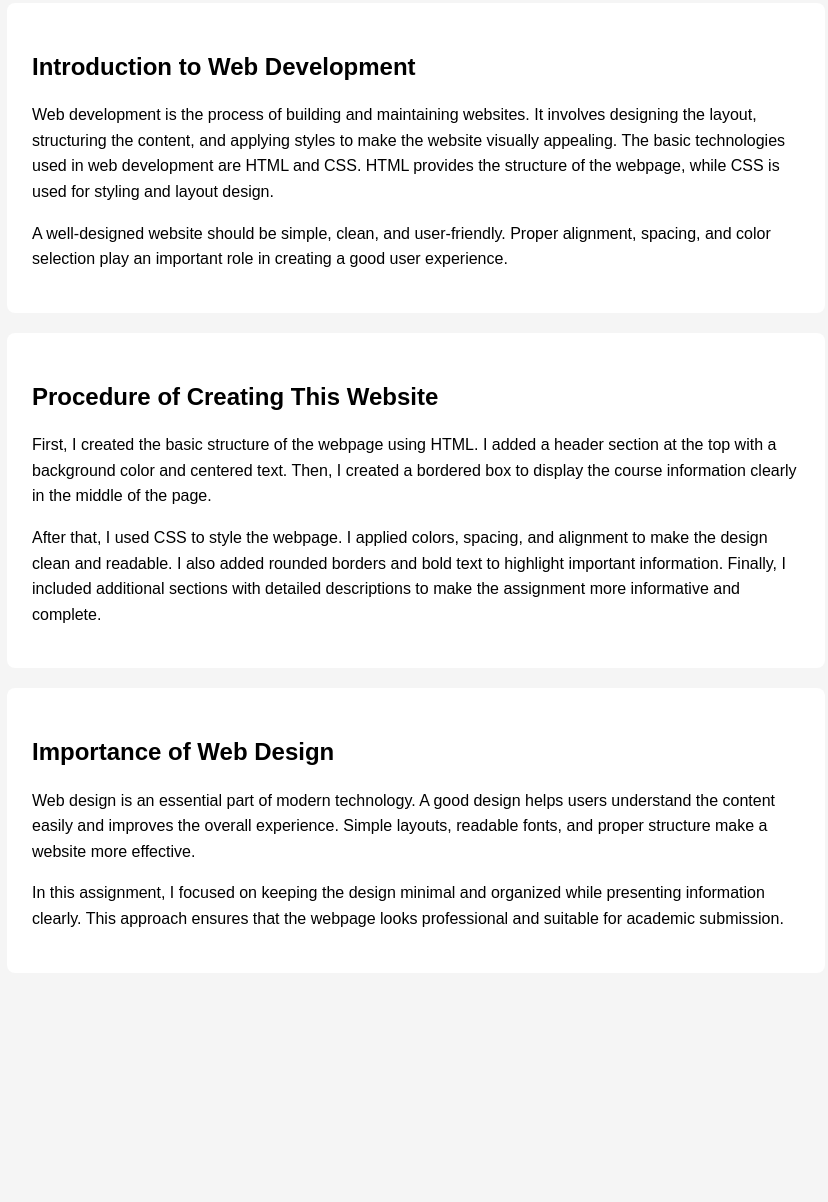
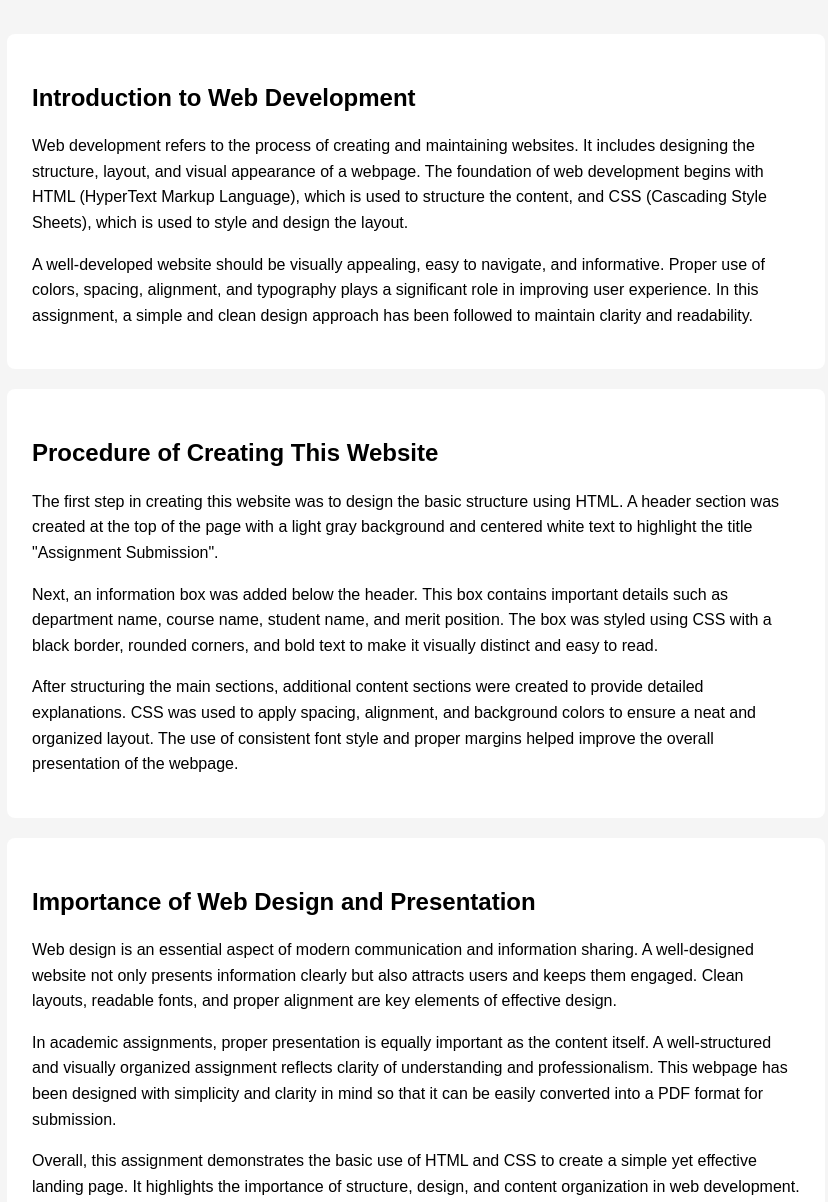
Before and after one commit to Mehedi-Hasnat/fundamental-of-computer, a plain HTML site: page index.html in a window 1280 px wide. Shown: the part 323-1525 px from the top of the page, without its empty margins (224-1052 px from the left). Before the commit the page ends 1316 px from the top, so only its background shows below. Drawn offline with Linux system fonts and the light colour scheme.

Commit message:
Update index.html

```diff
--- a/index.html
+++ b/index.html
@@ -15,6 +15,7 @@
 
     <!-- Info Box -->
     <section class="info-box">
+        <p>Department Name : Tourism and Hospitality Management</p>
         <p>Course Name : Fundamentals of Computer</p>
         <p>Student : Mehedi Hasnat</p>
         <p>Merit : 950</p>
@@ -24,14 +25,16 @@
     <section class="content">
         <h2>Introduction to Web Development</h2>
         <p>
-            Web development is the process of building and maintaining websites. It involves designing
-            the layout, structuring the content, and applying styles to make the website visually appealing.
-            The basic technologies used in web development are HTML and CSS. HTML provides the structure
-            of the webpage, while CSS is used for styling and layout design.
+            Web development refers to the process of creating and maintaining websites. It includes
+            designing the structure, layout, and visual appearance of a webpage. The foundation of
+            web development begins with HTML (HyperText Markup Language), which is used to structure
+            the content, and CSS (Cascading Style Sheets), which is used to style and design the layout.
         </p>
         <p>
-            A well-designed website should be simple, clean, and user-friendly. Proper alignment, spacing,
-            and color selection play an important role in creating a good user experience.
+            A well-developed website should be visually appealing, easy to navigate, and informative.
+            Proper use of colors, spacing, alignment, and typography plays a significant role in
+            improving user experience. In this assignment, a simple and clean design approach has been
+            followed to maintain clarity and readability.
         </p>
     </section>
 
@@ -39,30 +42,43 @@
     <section class="content">
         <h2>Procedure of Creating This Website</h2>
         <p>
-            First, I created the basic structure of the webpage using HTML. I added a header section at the
-            top with a background color and centered text. Then, I created a bordered box to display the
-            course information clearly in the middle of the page.
+            The first step in creating this website was to design the basic structure using HTML.
+            A header section was created at the top of the page with a light gray background and
+            centered white text to highlight the title "Assignment Submission".
         </p>
         <p>
-            After that, I used CSS to style the webpage. I applied colors, spacing, and alignment to make
-            the design clean and readable. I also added rounded borders and bold text to highlight important
-            information. Finally, I included additional sections with detailed descriptions to make the
-            assignment more informative and complete.
+            Next, an information box was added below the header. This box contains important details
+            such as department name, course name, student name, and merit position. The box was styled
+            using CSS with a black border, rounded corners, and bold text to make it visually distinct
+            and easy to read.
+        </p>
+        <p>
+            After structuring the main sections, additional content sections were created to provide
+            detailed explanations. CSS was used to apply spacing, alignment, and background colors to
+            ensure a neat and organized layout. The use of consistent font style and proper margins
+            helped improve the overall presentation of the webpage.
         </p>
     </section>
 
     <!-- Section 3 -->
     <section class="content">
-        <h2>Importance of Web Design</h2>
+        <h2>Importance of Web Design and Presentation</h2>
         <p>
-            Web design is an essential part of modern technology. A good design helps users understand the
-            content easily and improves the overall experience. Simple layouts, readable fonts, and proper
-            structure make a website more effective.
+            Web design is an essential aspect of modern communication and information sharing. A
+            well-designed website not only presents information clearly but also attracts users and
+            keeps them engaged. Clean layouts, readable fonts, and proper alignment are key elements
+            of effective design.
         </p>
         <p>
-            In this assignment, I focused on keeping the design minimal and organized while presenting
-            information clearly. This approach ensures that the webpage looks professional and suitable
-            for academic submission.
+            In academic assignments, proper presentation is equally important as the content itself.
+            A well-structured and visually organized assignment reflects clarity of understanding and
+            professionalism. This webpage has been designed with simplicity and clarity in mind so that
+            it can be easily converted into a PDF format for submission.
+        </p>
+        <p>
+            Overall, this assignment demonstrates the basic use of HTML and CSS to create a simple yet
+            effective landing page. It highlights the importance of structure, design, and content
+            organization in web development.
         </p>
     </section>
 
```
